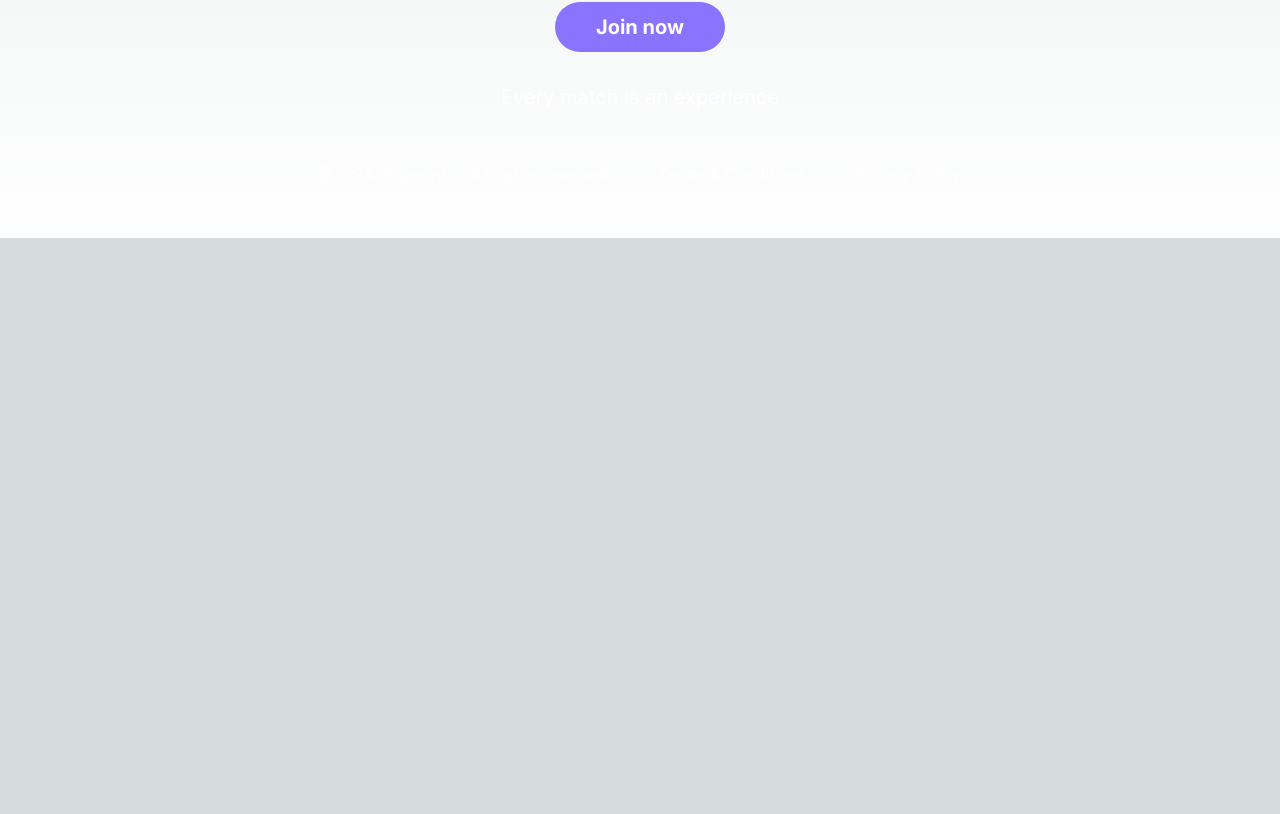
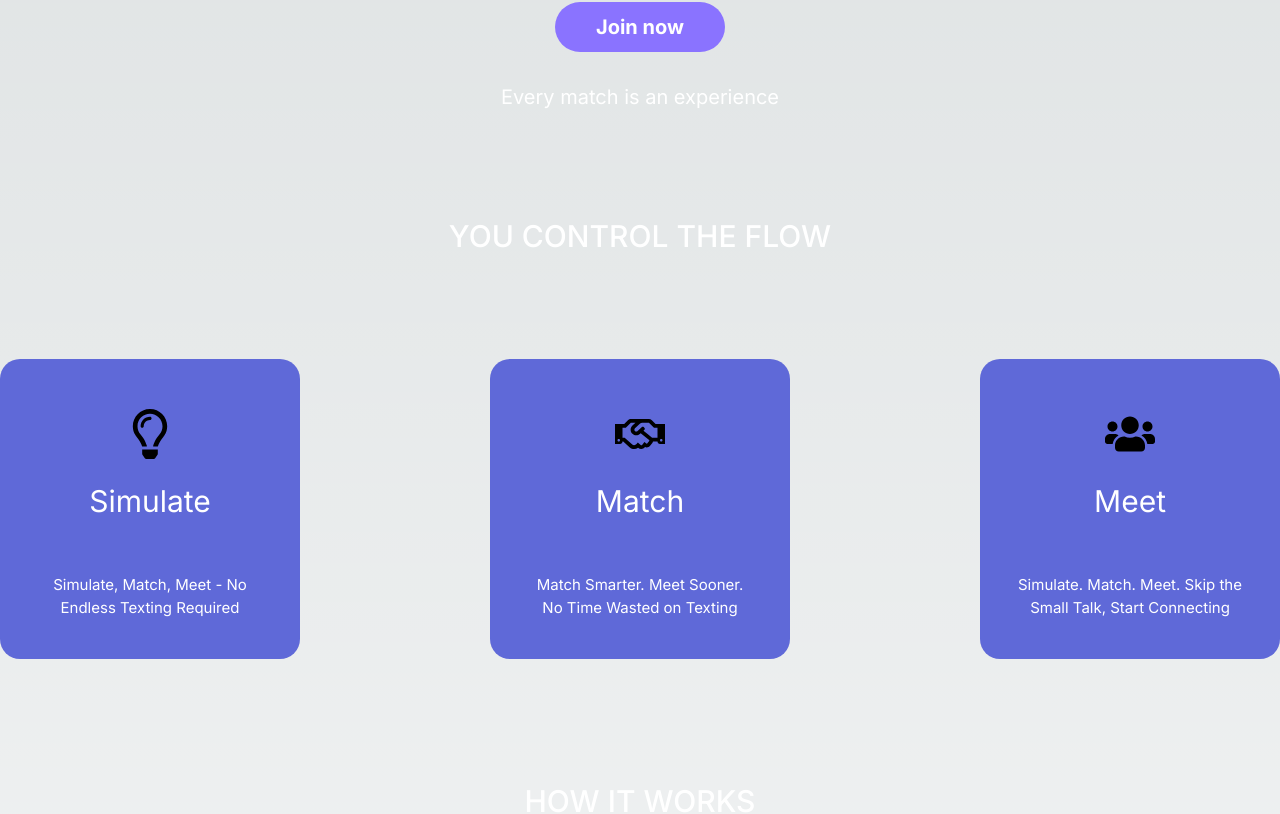
Before and after one commit to AiOS-Internship-PersonaNet/Landing-page, a Next.js app: page / in a window 1280 px wide. Shown: the part 837-1651 px from the top of the page. Before the commit the page ends 1075 px from the top, so only its background shows below. Built offline with nearby package versions, Linux system fonts and the light colour scheme.

Commit message:
added main and footer

```diff
--- a/app/page.jsx
+++ b/app/page.jsx
@@ -2,15 +2,15 @@
 "use client";
 
 import HeroSection from "./HeroSection";
-// import Footer from "@/components/footer";
-// import Main from "@/components/main";
+import Footer from "@/components/footer";
+import Main from "@/components/main";
 
 export default function Home() {
   return (
     <>
       <HeroSection />
-      {/* <Main /> */}
-      {/* <Footer /> */}
+      <Main />
+      <Footer />
     </>
   );
 }
--- a/components/SignCall.jsx
+++ b/components/SignCall.jsx
@@ -1,7 +1,8 @@
 import React from 'react';
 import styled, { keyframes } from 'styled-components';
 import Link from "next/link";
-import "./styleProject.css";
+//import "./styleProject.css";
+
 
 // Styled components
 const Container = styled.div`
@@ -327,7 +328,7 @@ const SignCall = () => {
 					</button> */}
         </ButtonSection>
         <p className="bottomTxT">Every match is an experience</p>
-        <footer className="Footer">
+        {/* <footer className="Footer">
           <div className="Container">
             <h2>@2024. SuperIntro. All rights reserved</h2>
             <Link className="termsAndconditions" href="/terms-and-conditions">
@@ -337,7 +338,7 @@ const SignCall = () => {
               Privacy Policy
             </Link>
           </div>
-        </footer>
+        </footer> */}
       </Content>
     </Container>
   );
```
